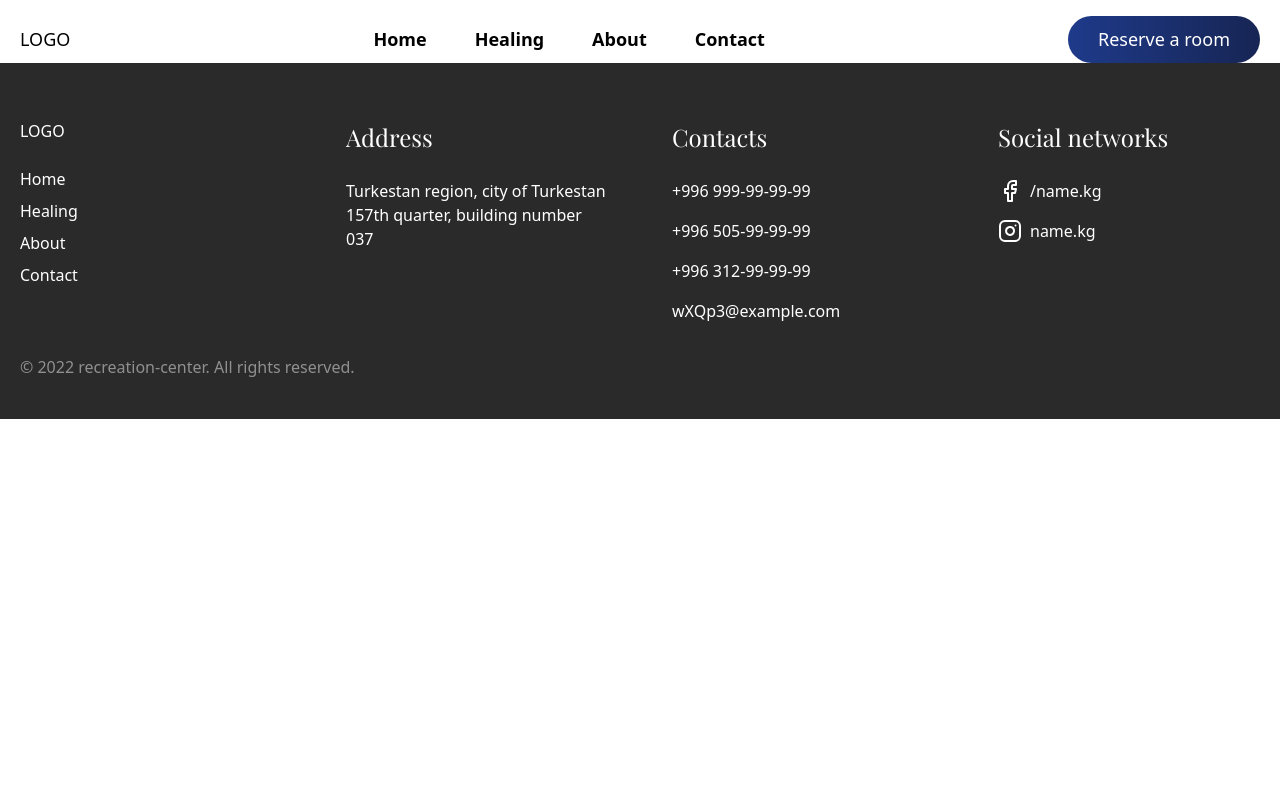
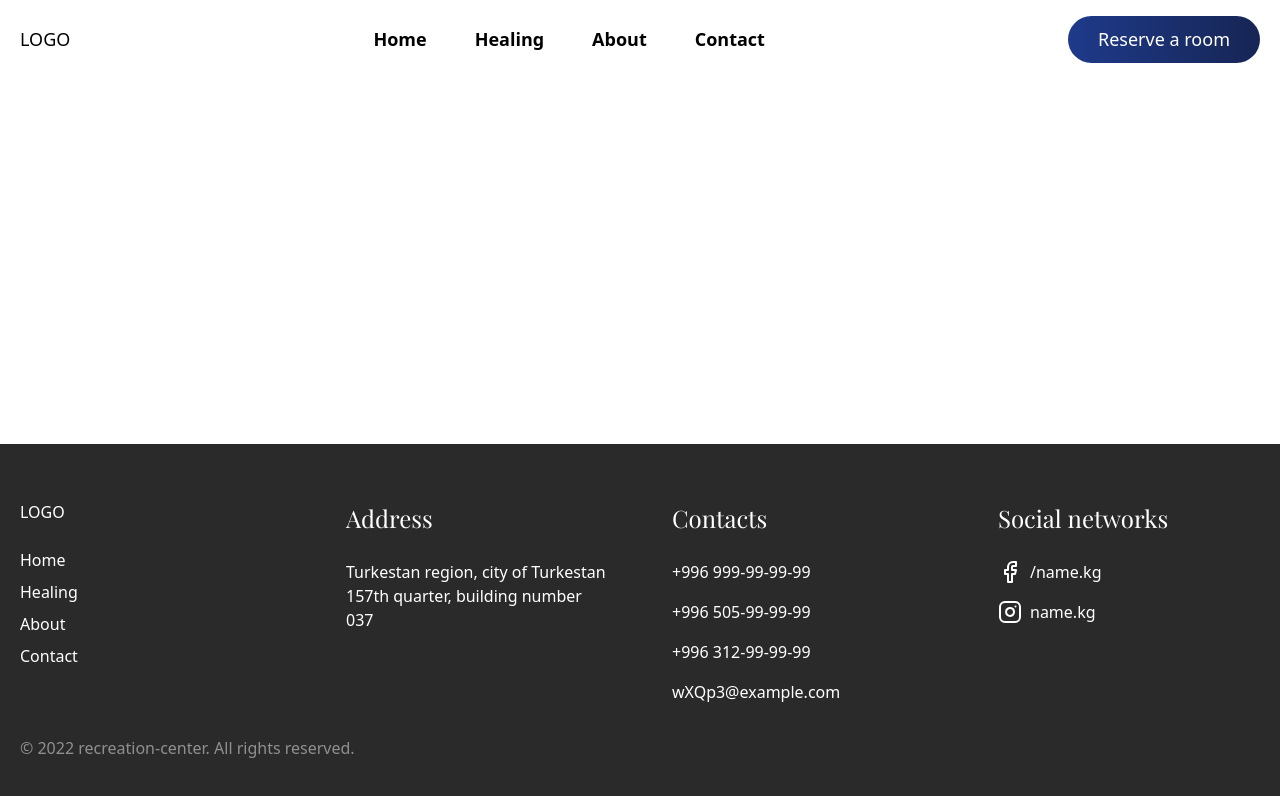
Before and after one commit to bek77g/recreation-center, a Next.js app: page /en in a window 1280 px wide. Shown: the top 796 px of the page. Built offline with nearby package versions, Linux system fonts and the light colour scheme; a web font is replaced by a local one.

Commit message:
fix: layout components positions

```diff
--- a/app/[locale]/layout.tsx
+++ b/app/[locale]/layout.tsx
@@ -14,7 +14,7 @@ export default async function RootLayout({
 	return (
 		<>
 			<Header />
-			{children}
+			<main>{children}</main>
 			<Footer />
 		</>
 	);
--- a/app/[locale]/page.tsx
+++ b/app/[locale]/page.tsx
@@ -1,3 +1,3 @@
 export default function Home() {
-	return <main></main>;
+	return <div></div>;
 }
--- a/app/globals.css
+++ b/app/globals.css
@@ -26,7 +26,13 @@ body,
 		@apply transition-all ease-in-out duration-300;
 	}
 	body {
-		@apply font-[var(--font-family)] overflow-x-hidden;
+		@apply font-[var(--font-family)] overflow-x-hidden flex flex-col;
+	}
+	main {
+		flex: 1 0 auto;
+	}
+	footer {
+		flex: 0 0 auto;
 	}
 	a {
 		color: inherit;
```
